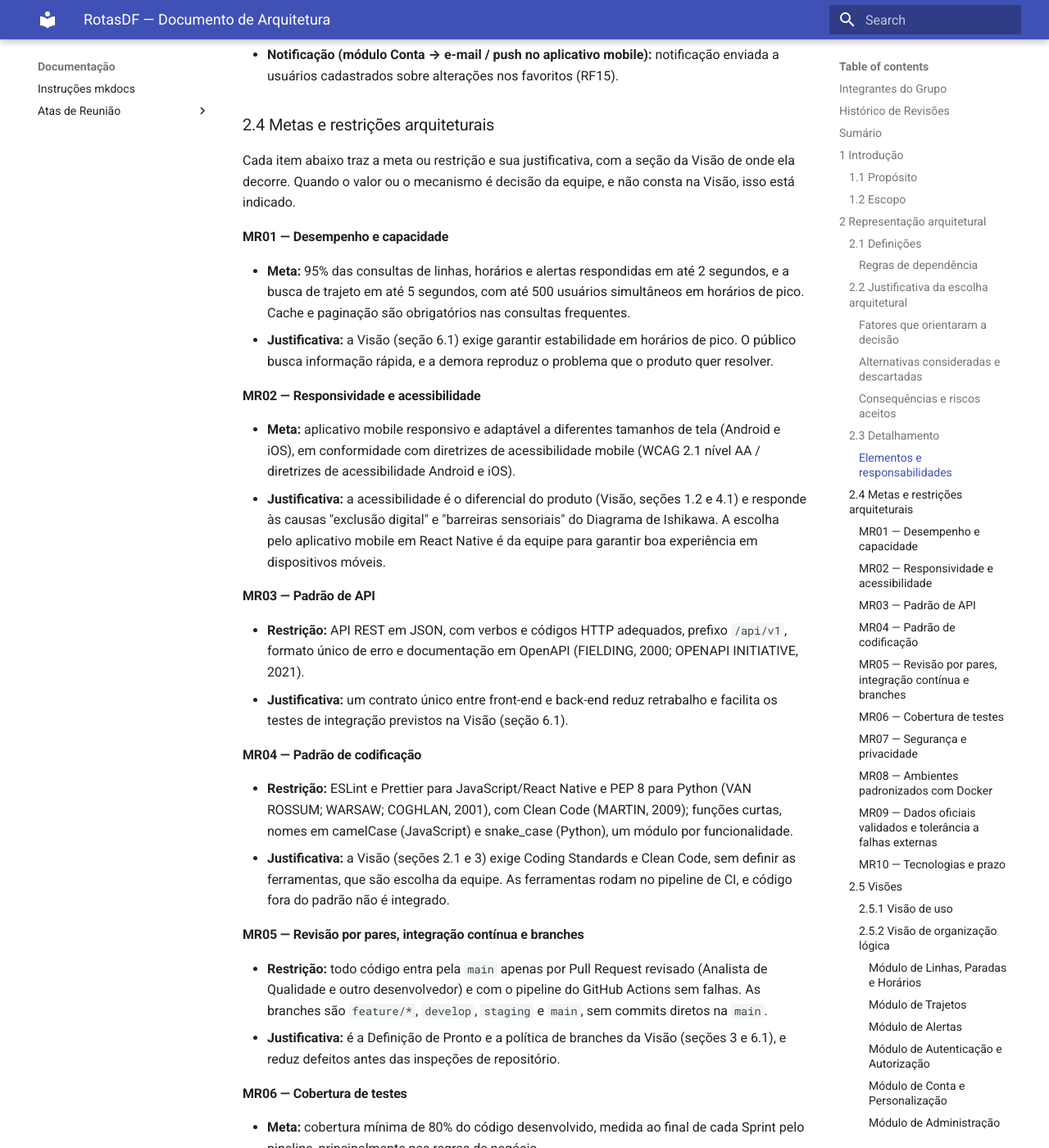
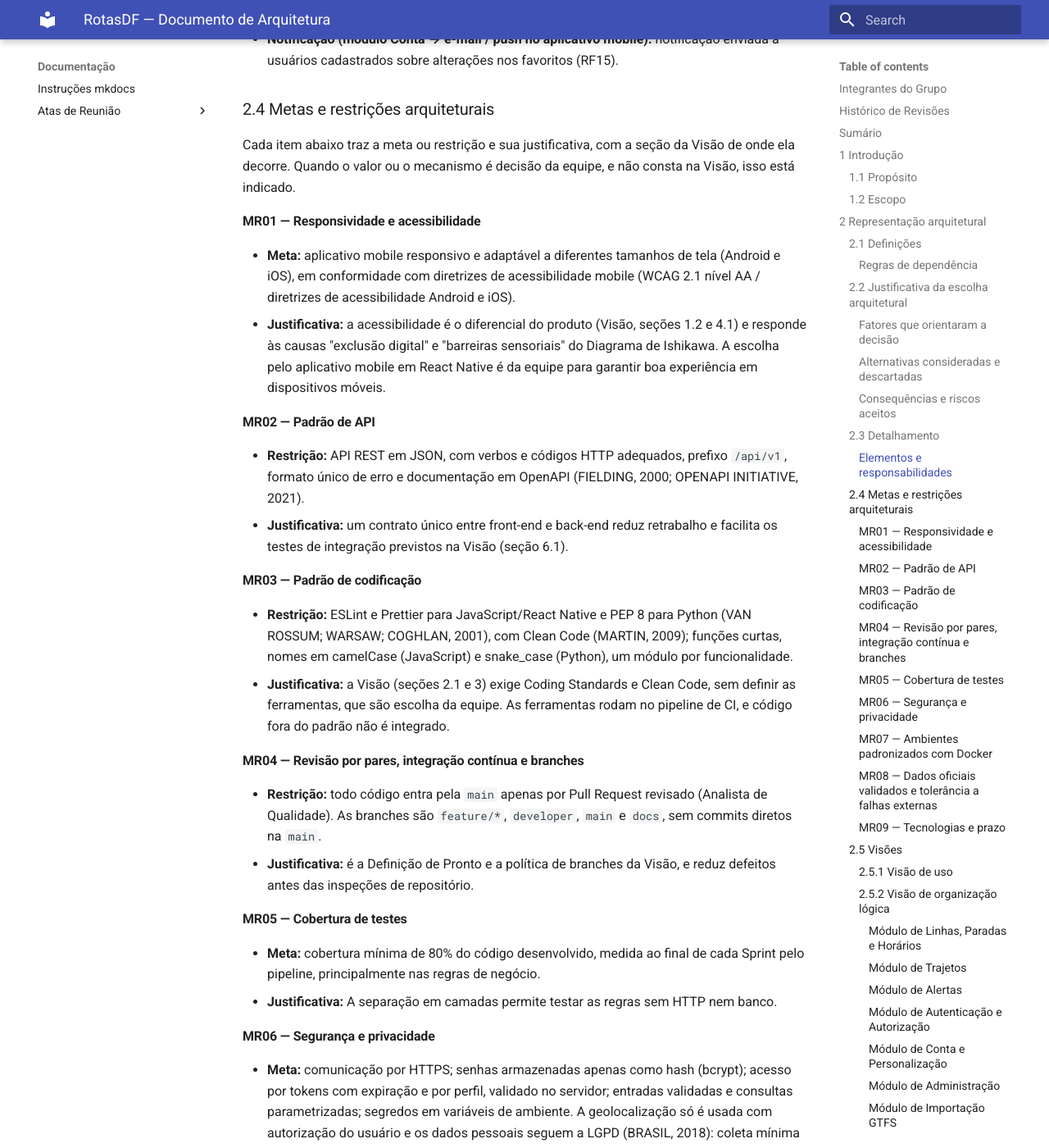
Before and after one commit to FGA0138-MDS-Ajax/2026.2-T02-Knuth, an MkDocs documentation site: the page built from docs/Documento_de_Arquitetura.md, in a window 1280 px wide and 1400 px high, scrolled down 6612 px. Shown: the whole window at 82% size. Built offline with MkDocs 1.6.1 and Material for MkDocs 9.7.7, drawn with Linux system fonts in a browser that asks for light colours; some of the changed text lies outside the part shown.

Commit message:
corrige numeração de tabelas do documento de visão e atualiza o documento de arquitetura

```diff
--- a/docs/Documento_de_Arquitetura.md
+++ b/docs/Documento_de_Arquitetura.md
@@ -93,8 +94,7 @@ A escolha considera os seguintes pontos do Documento de Visão do Produto e do P
 - **Entregas incrementais em Sprints semanais (Visão, seções 2.1 e 2.3).** Os módulos são entregues progressivamente, do módulo base (S1) aos recursos avançados (S5). Módulos independentes dentro de um único monólito permitem que cada Sprint entregue um incremento sem a sobrecarga operacional de vários serviços.
 - **Equipe de 6 integrantes e prazo curto (26/10 a 29/11/2026).** O monólito modular reduz a complexidade de implantação e de integração em comparação a microsserviços e mantém baixo acoplamento entre os módulos, o que facilita uma eventual separação futura (RICHARDS, 2015).
 - **Dados oficiais em formato padronizado (Visão, RF20).** Um serviço de importação isolado das consultas permite validar e carregar os dados GTFS sem afetar a experiência do passageiro.
-- **Picos de acesso (Visão, seção 6.1).** A estratégia de testes prevê desempenho em horários de pico. Uma camada de aplicação única permite concentrar cache, paginação e controle de carga em um só lugar (MR01).
-- **Práticas de XP e qualidade (Visão, seções 2.1, 3 e 5.1).** Camadas e módulos bem delimitados favorecem os testes unitários por módulo, os testes de integração entre camadas e a meta de 80% de cobertura (MR06).
+- **Práticas de XP e qualidade (Visão, seções 2.1, 3 e 5.1).** Camadas e módulos bem delimitados favorecem os testes unitários por módulo e a meta de 80% de cobertura (MR06).
 
 #### Alternativas consideradas e descartadas
 
@@ -153,52 +153,47 @@ A figura a seguir apresenta o estilo arquitetural escolhido, com as camadas, os
 
 Cada item abaixo traz a meta ou restrição e sua justificativa, com a seção da Visão de onde ela decorre. Quando o valor ou o mecanismo é decisão da equipe, e não consta na Visão, isso está indicado.
 
-#### MR01 — Desempenho e capacidade
-
-- **Meta:** 95% das consultas de linhas, horários e alertas respondidas em até 2 segundos, e a busca de trajeto em até 5 segundos, com até 500 usuários simultâneos em horários de pico. Cache e paginação são obrigatórios nas consultas frequentes.
-- **Justificativa:** a Visão (seção 6.1) exige garantir estabilidade em horários de pico. O público busca informação rápida, e a demora reproduz o problema que o produto quer resolver.
-
-#### MR02 — Responsividade e acessibilidade
+#### MR01 — Responsividade e acessibilidade
 
 - **Meta:** aplicativo mobile responsivo e adaptável a diferentes tamanhos de tela (Android e iOS), em conformidade com diretrizes de acessibilidade mobile (WCAG 2.1 nível AA / diretrizes de acessibilidade Android e iOS).
 - **Justificativa:** a acessibilidade é o diferencial do produto (Visão, seções 1.2 e 4.1) e responde às causas "exclusão digital" e "barreiras sensoriais" do Diagrama de Ishikawa. A escolha pelo aplicativo mobile em React Native é da equipe para garantir boa experiência em dispositivos móveis.
 
-#### MR03 — Padrão de API
+#### MR02 — Padrão de API
 
 - **Restrição:** API REST em JSON, com verbos e códigos HTTP adequados, prefixo `/api/v1`, formato único de erro e documentação em OpenAPI (FIELDING, 2000; OPENAPI INITIATIVE, 2021).
 - **Justificativa:** um contrato único entre front-end e back-end reduz retrabalho e facilita os testes de integração previstos na Visão (seção 6.1).
 
-#### MR04 — Padrão de codificação
+#### MR03 — Padrão de codificação
 
 - **Restrição:** ESLint e Prettier para JavaScript/React Native e PEP 8 para Python (VAN ROSSUM; WARSAW; COGHLAN, 2001), com Clean Code (MARTIN, 2009); funções curtas, nomes em camelCase (JavaScript) e snake_case (Python), um módulo por funcionalidade.
 - **Justificativa:** a Visão (seções 2.1 e 3) exige Coding Standards e Clean Code, sem definir as ferramentas, que são escolha da equipe. As ferramentas rodam no pipeline de CI, e código fora do padrão não é integrado.
 
-#### MR05 — Revisão por pares, integração contínua e branches
+#### MR04 — Revisão por pares, integração contínua e branches
 
-- **Restrição:** todo código entra pela `main` apenas por Pull Request revisado (Analista de Qualidade e outro desenvolvedor) e com o pipeline do GitHub Actions sem falhas. As branches são `feature/*`, `develop`, `staging` e `main`, sem commits diretos na `main`.
-- **Justificativa:** é a Definição de Pronto e a política de branches da Visão (seções 3 e 6.1), e reduz defeitos antes das inspeções de repositório.
+- **Restrição:** todo código entra pela `main` apenas por Pull Request revisado (Analista de Qualidade). As branches são `feature/*`, `developer`, `main` e `docs`, sem commits diretos na `main`.
+- **Justificativa:** é a Definição de Pronto e a política de branches da Visão, e reduz defeitos antes das inspeções de repositório.
 
-#### MR06 — Cobertura de testes
+#### MR05 — Cobertura de testes
 
 - **Meta:** cobertura mínima de 80% do código desenvolvido, medida ao final de cada Sprint pelo pipeline, principalmente nas regras de negócio.
-- **Justificativa:** é o valor esperado da Métrica 2 do GQM (Visão, seção 5.1). A separação em camadas permite testar as regras sem HTTP nem banco.
+- **Justificativa:** A separação em camadas permite testar as regras sem HTTP nem banco.
 
-#### MR07 — Segurança e privacidade
+#### MR06 — Segurança e privacidade
 
 - **Meta:** comunicação por HTTPS; senhas armazenadas apenas como hash (bcrypt); acesso por tokens com expiração e por perfil, validado no servidor; entradas validadas e consultas parametrizadas; segredos em variáveis de ambiente. A geolocalização só é usada com autorização do usuário e os dados pessoais seguem a LGPD (BRASIL, 2018): coleta mínima e exclusão de conta.
 - **Justificativa:** a Visão define os três perfis (seção 4.2) e exige autorização para a localização (RF03), autenticação (RF16, RF21) e exclusão de conta (RF16); os mecanismos citados são escolha da equipe. O sistema trata dados pessoais, como e-mail e localização.
 
-#### MR08 — Ambientes padronizados com Docker
+#### MR07 — Ambientes padronizados com Docker
 
 - **Restrição:** servidor de aplicação e banco de dados executam em contêineres descritos em arquivos versionados (Dockerfile e Docker Compose) para suporte ao back-end da aplicação mobile nos ambientes de desenvolvimento, homologação e produção.
 - **Justificativa:** a Visão (seções 1.4 e 2.1) prevê o Docker para padronizar os ambientes de desenvolvimento e implantação, o que reduz diferenças entre máquinas e facilita o pipeline.
 
-#### MR09 — Dados oficiais validados e tolerância a falhas externas
+#### MR08 — Dados oficiais validados e tolerância a falhas externas
 
 - **Restrição:** os dados de transporte são importados de fonte oficial em formato GTFS e validados antes de atualizar a base (GTFS, 2026); se a validação falhar, a base não é alterada. Falhas de serviços externos passam pelos adaptadores de integração e não podem tornar o sistema indisponível: o sistema segue com os dados programados e avisa o usuário.
 - **Justificativa:** a Visão prevê a importação com validação (RF20), classifica como alto o risco de falhas na integração ou obtenção dos dados (seção 2.5). Dados incorretos ou indisponíveis reproduzem a causa "baixa confiabilidade" do Ishikawa.
 
-#### MR10 — Tecnologias e prazo
+#### MR09 — Tecnologias e prazo
 
 - **Restrição:** GitHub, VS Code, Python, Node.js, React Native, PostgreSQL e Docker; entrega em cinco Sprints semanais, de 26/10 a 29/11/2026, com ponto de controle, inspeção e apresentação final. A Visão lista Python e Node.js sem dividir suas funções; a equipe decidiu usar Node.js na API, React Native no aplicativo mobile e Python na importação. Mudanças são avaliadas pelos critérios de replanejamento (Visão, seção 2.5) e registradas no histórico de revisões.
 - **Justificativa:** tecnologias (seção 1.4) e cronograma (seções 2.3 e 3) já estão definidos na Visão; o monólito modular permite entregar um módulo por Sprint e reduz o risco de chegar às inspeções sem versão funcional.
```
Also changed, not shown: other parts of docs/Documento_de_Arquitetura.md (+1 -0 lines), docs/Documento_de_Visao_do_Produto.md (+9 -10 lines).
